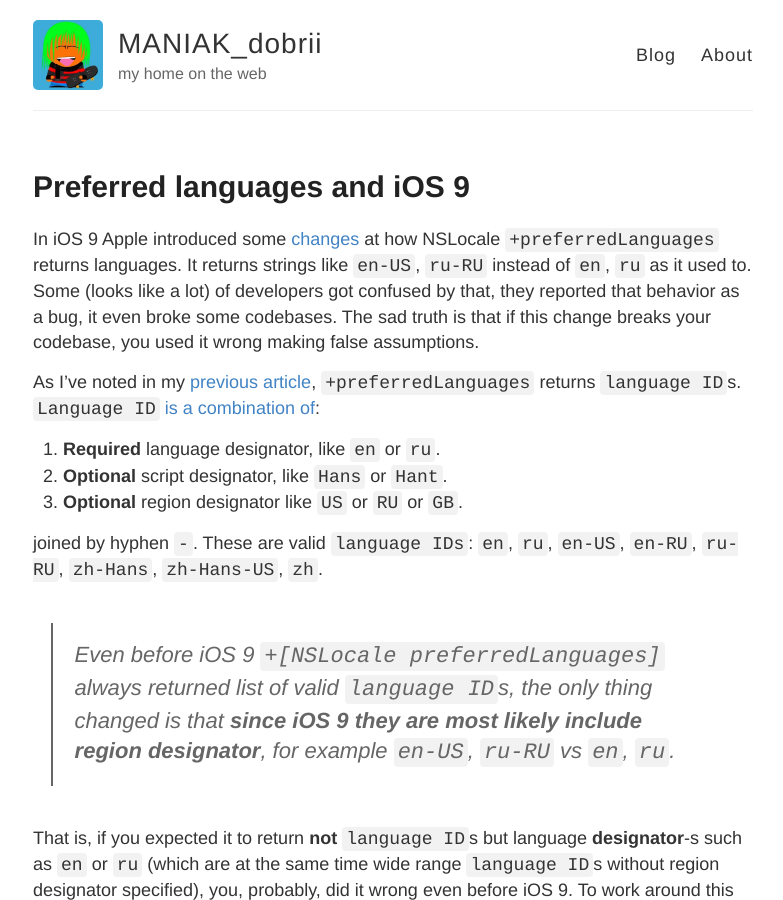
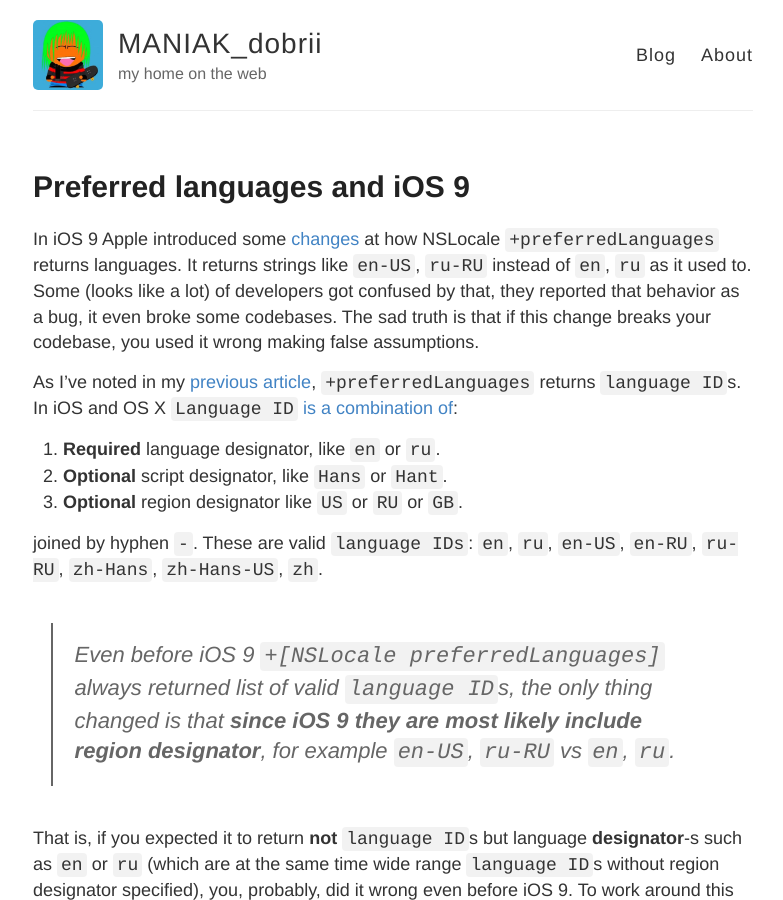
Before and after one commit to maniak-dobrii/maniak-dobrii.github.io, a Jekyll site: the page built from _posts/2015-10-01-preferred-languages-and-ios9.md, in a window 1280 px wide and 900 px high. Shown: the whole window, without its empty margins (247-1030 px from the left). Built offline with Jekyll 4.4.1, drawn with Linux system fonts in a browser that asks for light colours; Markdown is read by kramdown in place of the engine named in the settings; comment, search, counter and statistics services are not loaded.

Commit message:
Added more specific details on language id format (it could be vider, but ios and osx supports only described format)

```diff
--- a/_posts/2015-10-01-preferred-languages-and-ios9.md
+++ b/_posts/2015-10-01-preferred-languages-and-ios9.md
@@ -5,7 +5,7 @@
 
 In iOS 9 Apple introduced some [changes](https://developer.apple.com/library/ios/technotes/tn2418/_index.html#//apple_ref/doc/uid/DTS40016588-CH1-LANGUAGE_IDENTIFIERS_IN_IOS_9) at how NSLocale `+preferredLanguages` returns languages. It returns strings like `en-US`, `ru-RU` instead of `en`, `ru` as it used to. Some (looks like a lot) of developers got confused by that, they reported that behavior as a bug, it even broke some codebases. The sad truth is that if this change breaks your codebase, you used it wrong making false assumptions.
 
-As I've noted in my [previous article]({% post_url 2015-9-22-understanding-ios-internationalization %}), `+preferredLanguages` returns `language ID`s. `Language ID` [is a combination of](https://developer.apple.com/library/ios/documentation/MacOSX/Conceptual/BPInternational/LanguageandLocaleIDs/LanguageandLocaleIDs.html):
+As I've noted in my [previous article]({% post_url 2015-9-22-understanding-ios-internationalization %}), `+preferredLanguages` returns `language ID`s. In iOS and OS X `Language ID` [is a combination of](https://developer.apple.com/library/ios/documentation/MacOSX/Conceptual/BPInternational/LanguageandLocaleIDs/LanguageandLocaleIDs.html):
 
  1. **Required** language designator, like `en` or `ru`.
  2. **Optional** script designator, like `Hans` or `Hant`.
```
